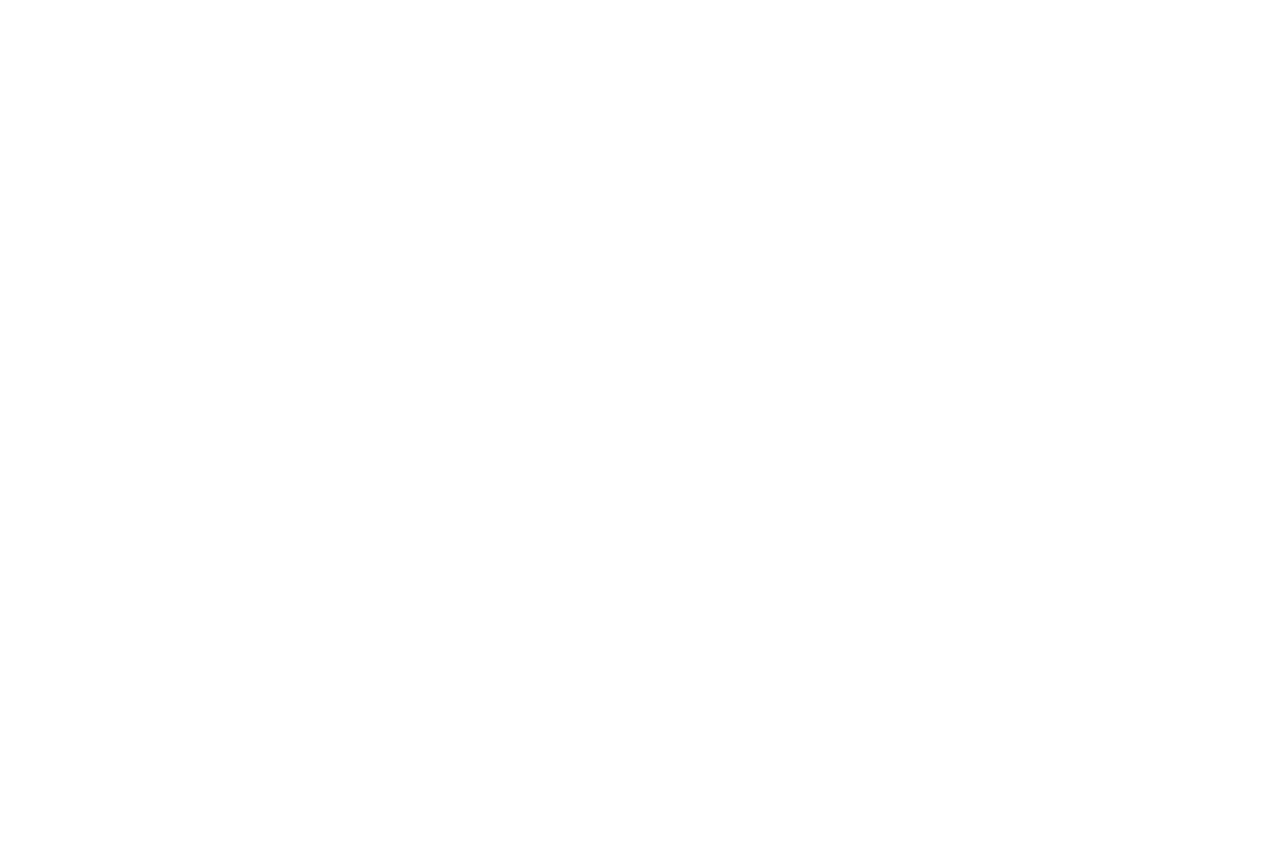
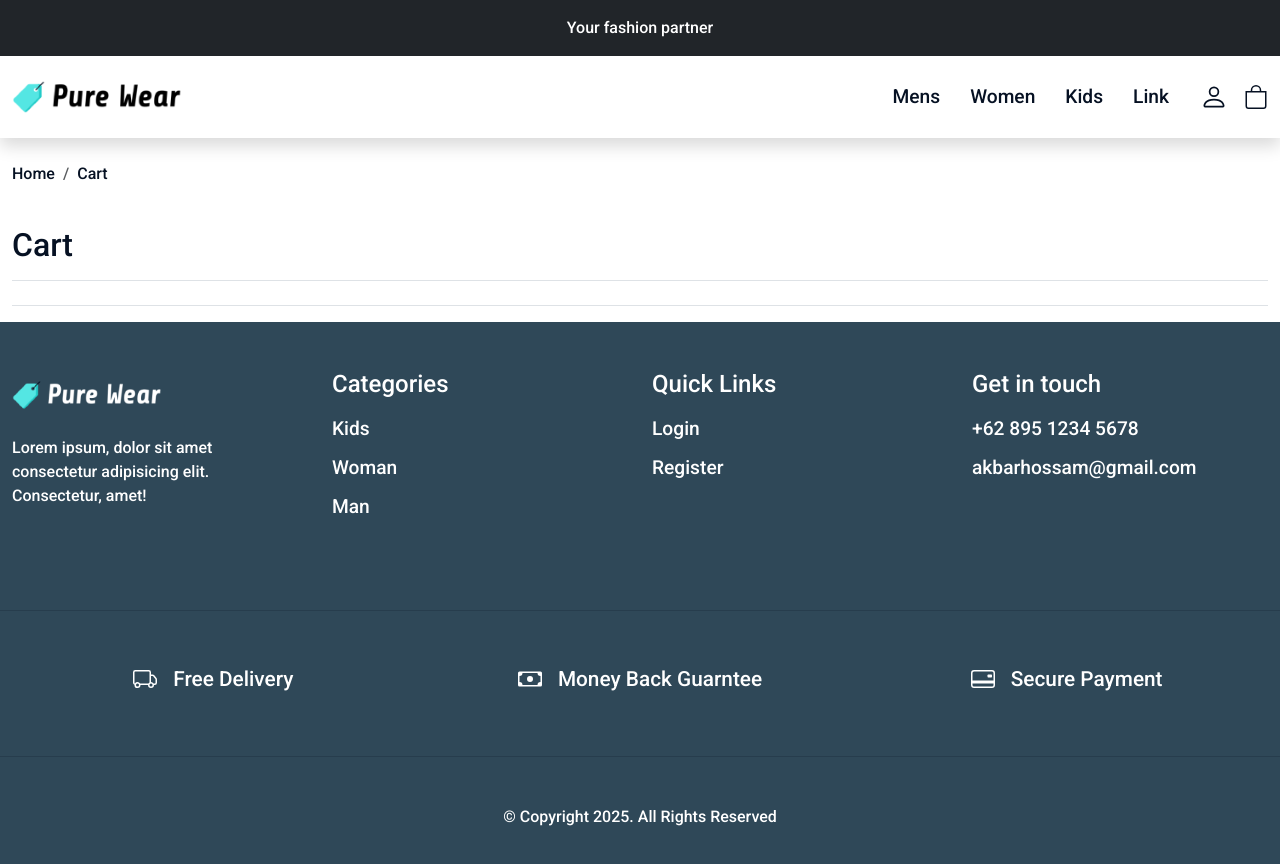
Before and after one commit to AkbarHD/react-ecommerce, a React (Vite) app: page /cart in a window 1280 px wide. Before the commit this address had no page. Shown: the top 864 px of the page. Before the commit the page ends 800 px from the top, so only its background shows below. Built offline with nearby package versions, Linux system fonts and the light colour scheme.

Commit message:
pages cart (no fix)

```diff
--- a/package.json
+++ b/package.json
@@ -16,6 +16,7 @@
     "react-dom": "^19.0.0",
     "react-hook-form": "^7.54.2",
     "react-router-dom": "^7.3.0",
+    "react-simple-star-rating": "^5.1.7",
     "react-toastify": "^11.0.5",
     "swiper": "^11.2.5"
   },
--- a/src/App.jsx
+++ b/src/App.jsx
@@ -2,7 +2,8 @@ import { useState } from 'react'
 import { BrowserRouter, Route, Routes } from 'react-router-dom' // import baru
 import Home from './components/Home'
 import Shop from './components/Shop'
-import Product from './components/common/Product'
+import Product from './components/Product'
+import Cart from './components/Cart'
 
 function App() {
 
@@ -13,6 +14,7 @@ function App() {
             <Route path="/" element={<Home />} />
             <Route path="/shop" element={<Shop />} />
             <Route path="/product" element={<Product />} />
+            <Route path="/cart" element={<Cart />} />
         </Routes>
       </BrowserRouter>
     </>
--- a/src/assets/css/style.scss
+++ b/src/assets/css/style.scss
@@ -52,6 +52,13 @@ ul{
     padding-left: 0;
     li{
         list-style: none;
+    }
+}
+
+.nav-tabs{
+    .nav-link{
+        color: $primary-black;
+
     }
 }
 
@@ -185,6 +192,12 @@ footer{
             height: auto !important;
         }
     }
+    .price{
+        font-weight: bold;
+        span{
+            color: rgba($color: $primary-black, $alpha: 0.50);
+        }
+    }
 }
 
 @media (min-width: 200px) and (max-width: 768px) {
--- /dev/null
+++ b/src/components/Cart.jsx
@@ -0,0 +1,43 @@
+import React from 'react'
+import Layout from './common/Layout'
+import { Link } from 'react-router-dom'
+
+const Cart = () => {
+  return (
+    <div>
+      <Layout>
+        <div className="container">
+            <div className='row'>
+          <div className="col-md-12">
+          <nav aria-label="breadcrumb " className='py-4'>
+              <ol className="breadcrumb">
+                <li className="breadcrumb-item">
+                  <Link to="/">Home</Link>
+                </li>
+                <li className="breadcrumb-item" aria-current="page">
+                  <Link to="/shop">Cart</Link>
+                </li>
+              </ol>
+            </nav>
+          </div>
+
+          <div className='col-md-12'>
+                <h2 className='border-bottom pb-3'>Cart</h2>
+
+                <table className='table'>
+                        <tbody>
+                            <tr>
+                                <td></td>
+                            </tr>
+                        </tbody>
+                </table>
+          </div>
+
+            </div>
+        </div>
+      </Layout>
+    </div>
+  )
+}
+
+export default Cart
--- a/src/components/common/Product.jsx
+++ b/src/components/Product.jsx
@@ -1,18 +1,24 @@
-import React, { useState } from 'react';
-import Layout from './Layout'
+import React, { useState } from 'react'
+import Layout from './common/Layout'
 import { Link } from 'react-router-dom'
 import { Swiper, SwiperSlide } from 'swiper/react'
-import { Thumbs, FreeMode, Navigation  } from 'swiper/modules';
-import 'swiper/css';
-import 'swiper/css/free-mode';
-import 'swiper/css/navigation';
-import 'swiper/css/thumbs';
+import { Thumbs, FreeMode, Navigation } from 'swiper/modules'
+import { Rating } from 'react-simple-star-rating' // simple rating star
 
-import ProductImgOne from '../../assets/images/Mens/eight.jpg'
-import ProductImgTwo from '../../assets/images/Mens/six.jpg'
-import ProductImgThree from '../../assets/images/Mens/seven.jpg'
+import Tab from 'react-bootstrap/Tab' // dari react bootstrap
+import Tabs from 'react-bootstrap/Tabs'
+
+import 'swiper/css'
+import 'swiper/css/free-mode'
+import 'swiper/css/navigation'
+import 'swiper/css/thumbs'
+
+import ProductImgOne from '../assets/images/Mens/eight.jpg'
+import ProductImgTwo from '../assets/images/Mens/six.jpg'
+import ProductImgThree from '../assets/images/Mens/seven.jpg'
 
 const Product = () => {
+  const [rating, setRating] = useState(4) // initial rating value
   const [thumbsSwiper, setThumbsSwiper] = useState(null)
   return (
     <div>
@@ -87,7 +93,6 @@ const Product = () => {
 
                 {/* ------ column 2  ------------*/}
                 <div className="col-md-10">
-
                   <Swiper
                     style={{
                       '--swiper-navigation-color': '#000',
@@ -116,9 +121,67 @@ const Product = () => {
                       </div>
                     </SwiperSlide>
                   </Swiper>
-
                 </div>
               </div>
+            </div>
+
+            <div className="col-md-7">
+              <h2>Dummy Product Title</h2>
+              <div className="d-flex">
+                <Rating size={20} readonly initialValue={rating} />
+                <span className="pt-1 ps-2">10 reviews</span>
+              </div>
+
+              <div className="price h3">
+                Rp. 85.000{' '}
+                <span className="text-decoration-line-through ms-2">
+                  Rp. 100.000
+                </span>
+              </div>
+
+              <div>
+                100% original product pay on <br /> delivery might be eligible
+                for cashback <br /> offer of 10% on your first order
+              </div>
+
+              <div className="pt-3">
+                <strong>Select Size</strong>
+                <div className="sizes pt-2">
+                  <button className="btn btn-size ms-1">S</button>
+                  <button className="btn btn-size ms-1">M</button>
+                  <button className="btn btn-size ms-1">L</button>
+                  <button className="btn btn-size ms-1">XL</button>
+                </div>
+              </div>
+
+              <div className="add-to-cart mt-4">
+                <button className="btn btn-primary">Add to Cart</button>
+              </div>
+
+              <hr />
+
+              <div>
+                <strong>SKU:</strong>
+                DDXX2234
+              </div>
+            </div>
+          </div>
+
+          <div className="row">
+            <div className="col-md-12">
+              <Tabs
+                defaultActiveKey="profile"
+                id="uncontrolled-tab-example"
+                className="mb-3"
+              >
+                <Tab eventKey="home" title="Home">
+                  Tab content for Home
+                </Tab>
+                <Tab eventKey="profile" title="Profile">
+                  Tab content for Profile
+                </Tab>
+
+              </Tabs>
             </div>
           </div>
         </div>
--- a/src/components/common/Header.jsx
+++ b/src/components/common/Header.jsx
@@ -2,6 +2,7 @@ import React from 'react'
 import Nav from 'react-bootstrap/Nav'
 import Navbar from 'react-bootstrap/Navbar'
 import logo from '../../assets/images/logo.png'
+import { Link } from 'react-router-dom'
 
 const Header = () => {
   return (
@@ -45,7 +46,7 @@ const Header = () => {
                 </svg>
               </a>
 
-              <a href="" className="ms-3">
+              <Link to="/cart" className="ms-3">
                 <svg
                   xmlns="http://www.w3.org/2000/svg"
                   width="24"
@@ -56,7 +57,7 @@ const Header = () => {
                 >
                   <path d="M8 1a2.5 2.5 0 0 1 2.5 2.5V4h-5v-.5A2.5 2.5 0 0 1 8 1m3.5 3v-.5a3.5 3.5 0 1 0-7 0V4H1v10a2 2 0 0 0 2 2h10a2 2 0 0 0 2-2V4zM2 5h12v9a1 1 0 0 1-1 1H3a1 1 0 0 1-1-1z"></path>
                 </svg>
-              </a>
+              </Link>
             </div>
           </Navbar.Collapse>
         </Navbar>
```
Also changed, not shown: 1 other file (tests, documents, lock files or other folders).
